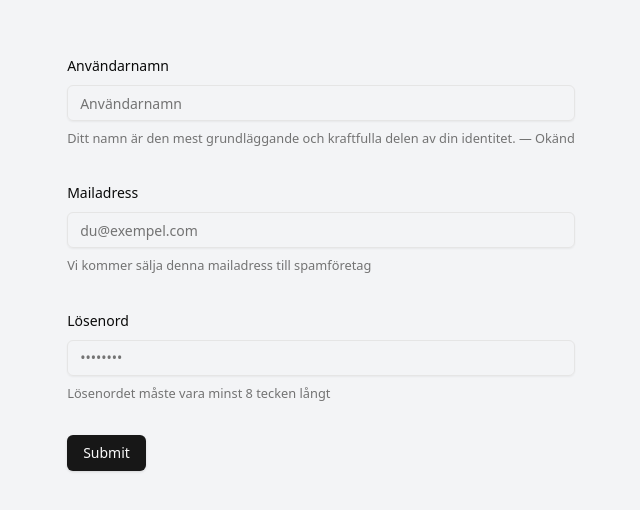
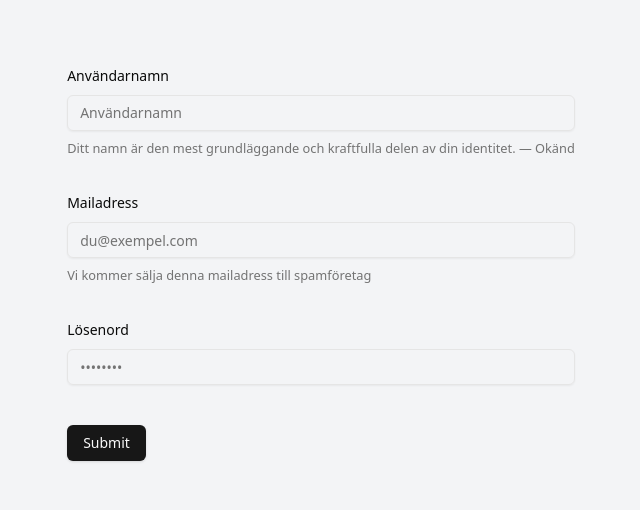
Before and after one commit to Kaffekopp1/ithschatt, a React (Vite) app in the folder frontend/: page /SignupForm in a window 1280 px wide. Shown: the part 138-648 px from the top of the page, without its empty margins (319-959 px from the left). Built offline with nearby package versions, Linux system fonts and the light colour scheme.

Commit message:
Changed from EN to SV

```diff
--- a/frontend/src/components/SignupForm.jsx
+++ b/frontend/src/components/SignupForm.jsx
@@ -16,9 +16,9 @@ import { zodResolver } from '@hookform/resolvers/zod';
 
 export default function SignupForm() {
   const schema = z.object({
-    username: z.string().min(3, 'Username must be at least 3 characters long'),
-    email: z.string().email('Please enter a valid email'),
-    password: z.string().min(8, 'Password must be at least 8 characters'),
+    username: z.string().min(3, 'Användarnamnet måste vara minst 3 tecken'),
+    email: z.string().email('Epost-adressen måste ha ett giltigt format'),
+    password: z.string().min(8, 'Lösenordet måste vara minst 8 tecken'),
   });
 
   const onSubmit = async (data) => {
@@ -102,8 +102,8 @@ export default function SignupForm() {
                 </FormControl>
                 <FormDescription>
                   {passwordValue.length >= 8
-                    ? 'Du har angivit lösenord: Hunter22'
-                    : 'Lösenordet måste vara minst 8 tecken långt'}
+                    ? 'Du har angivit lösenord: Hunter2'
+                    : ''}
                 </FormDescription>
                 <FormMessage />
               </FormItem>
```
